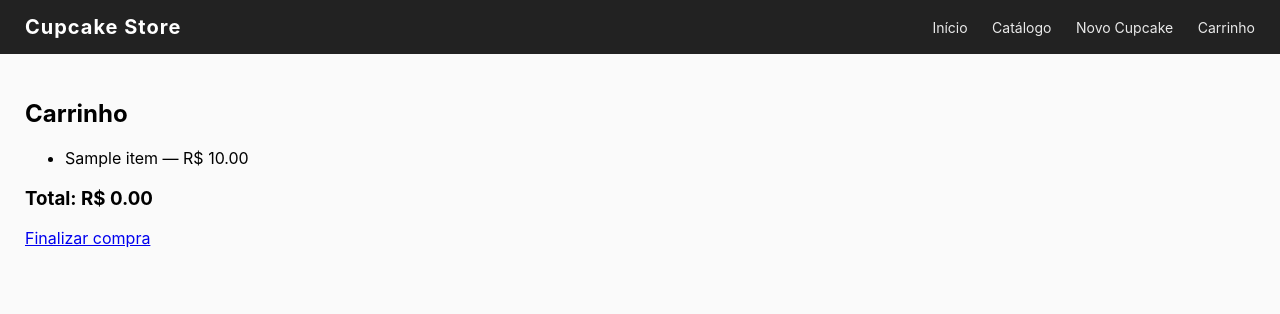
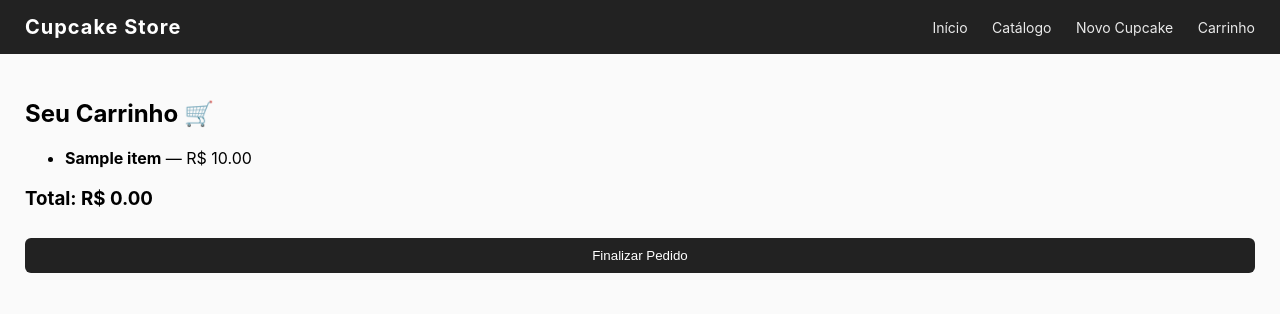
Before and after one commit to jubbeez/pit-cupcake-app, a Flask app: template templates/cart.html in a window 1280 px wide. Shown: the top 314 px of the page. Run offline with Flask 3, Linux system fonts and the light colour scheme; the template is opened without the code that fills it: most values are stand-ins (such as "Sample title", 1, 10 or a date in 2020).

Commit message:
Update cart.html

```diff
--- a/templates/cart.html
+++ b/templates/cart.html
@@ -1,18 +1,25 @@
 {% extends "base.html" %}
 {% block content %}
-<h2>Carrinho</h2>
 
-{% if itens %}
-<ul>
+<h2>Seu Carrinho 🛒</h2>
+
+{% if itens|length == 0 %}
+    <p>Seu carrinho está vazio.</p>
+{% else %}
+    <ul>
     {% for item in itens %}
-    <li>{{ item[1] }} — R$ {{ "%.2f"|format(item[2]) }}</li>
+        <li>
+            <strong>{{ item[1] }}</strong> —
+            R$ {{ '%.2f'|format(item[3]) }}
+        </li>
     {% endfor %}
-</ul>
+    </ul>
 
-<h3>Total: R$ {{ "%.2f"|format(total) }}</h3>
+    <h3>Total: R$ {{ '%.2f'|format(total) }}</h3>
 
-<a href="/checkout">Finalizar compra</a>
-{% else %}
-<p>Seu carrinho está vazio.</p>
+    <a href="/checkout">
+        <button>Finalizar Pedido</button>
+    </a>
 {% endif %}
+
 {% endblock %}
```
